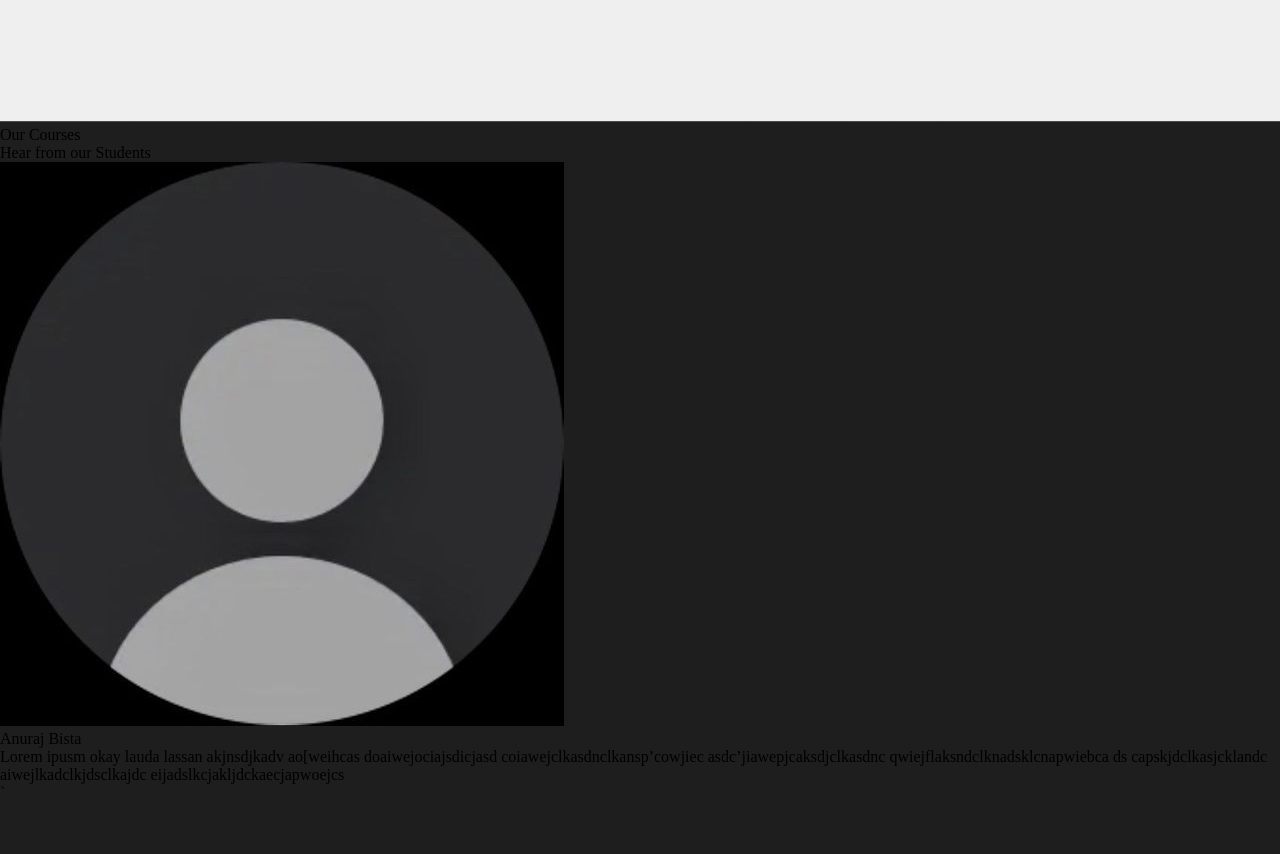
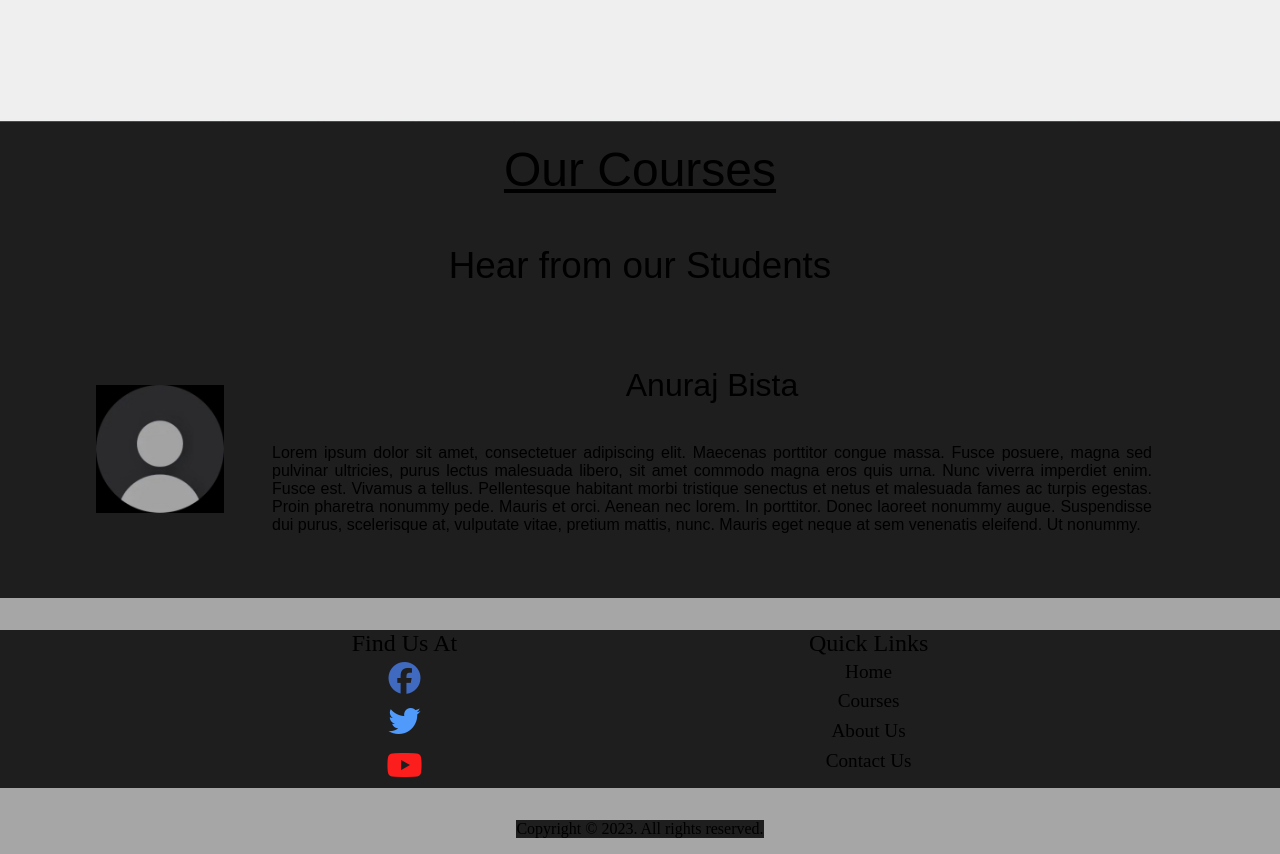
Before and after one commit to poudlanuz1/assignment, a plain HTML site: page index.html in a window 1280 px wide. Shown: the part 580-1434 px from the top of the page. Before the commit the page ends 1382 px from the top, so only its background shows below. Drawn offline with Linux system fonts and the light colour scheme.

Commit message:
third commit

```diff
--- a/index.html
+++ b/index.html
@@ -29,19 +29,54 @@
       <div id="coursebox"></div>
       <div id="hear">Hear from our Students</div>
       <div id="testimony">
-        <div id="dp"><img src="nopic.jpeg" alt="" id="displaypic" /></div>
+        <div id="dp">
+          <img src="nopic.jpeg" alt="ABC University" id="displaypic" />
+        </div>
         <div id="testimonywriting">
           <div id="name">Anuraj Bista</div>
           <div id="maintestimony">
-            Lorem ipusm okay lauda lassan akjnsdjkadv ao[weihcas
-            doaiwejociajsdicjasd coiawejclkasdnclkansp’cowjiec
-            asdc’jiawepjcaksdjclkasdnc qwiejflaksndclknadsklcnapwiebca ds
-            capskjdclkasjcklandc aiwejlkadclkjdsclkajdc
-            eijadslkcjakljdckaecjapwoejcs
+            Lorem ipsum dolor sit amet, consectetuer adipiscing elit. Maecenas
+            porttitor congue massa. Fusce posuere, magna sed pulvinar ultricies,
+            purus lectus malesuada libero, sit amet commodo magna eros quis
+            urna. Nunc viverra imperdiet enim. Fusce est. Vivamus a tellus.
+            Pellentesque habitant morbi tristique senectus et netus et malesuada
+            fames ac turpis egestas. Proin pharetra nonummy pede. Mauris et
+            orci. Aenean nec lorem. In porttitor. Donec laoreet nonummy augue.
+            Suspendisse dui purus, scelerisque at, vulputate vitae, pretium
+            mattis, nunc. Mauris eget neque at sem venenatis eleifend. Ut
+            nonummy.
           </div>
         </div>
       </div>
     </div>
-</body>
+  </body>
+  <div class="footer">
+    <div class="links">
+      <div class="find-us">
+        <p>Find Us At</p>
+        <div class="icon">
+          <i class="fa-brands fa-facebook fa-2xl" style="color: #406abf"></i>
+        </div>
+        <div class="icon">
+          <i class="fa-brands fa-twitter fa-2xl" style="color: #509afb"></i>
+        </div>
+        <div class="icon">
+          <i class="fa-brands fa-youtube fa-2xl" style="color: #fc1d1d"></i>
+        </div>
+      </div>
+      <div class="QuickLinks">
+        <p id="quick-links">Quick Links</p>
+        <p>Home</p>
+        <p>Courses</p>
+        <p>About Us</p>
+        <p>Contact Us</p>
+      </div>
+    </div>
+    <p class="copyright">Copyright © 2023. All rights reserved.</p>
+  </div>
+
+  <script
+    src="https://kit.fontawesome.com/cae263161a.js"
+    crossorigin="anonymous"
+  ></script>
 </html>
-`
--- a/style.css
+++ b/style.css
@@ -63,3 +63,90 @@
     height: 606px;
     width: 1480px;
 }
+
+#writings{
+    display: flex;
+    flex-direction: column;
+    font-family: 'League Spartan', sans-serif;
+}
+
+#courses{
+    text-decoration: underline;
+    text-align: center;
+    padding-top: 1rem;
+    padding-bottom: 2rem;
+    font-size: 3rem;
+}
+#hear{
+    text-align: center;
+    padding-top: 1rem;
+    font-size: 2.3rem;
+    margin-bottom: 3rem;
+}
+
+#testimony{
+    padding: 1rem 6rem 1rem 6rem;
+    display: flex;
+    justify-content: space-between;
+    align-items: center;
+}
+
+#displaypic{
+    height: 8rem;
+    width: 8rem;
+    background-color: transparent;
+}
+
+#name{
+    text-align: center;
+    font-size: 2rem;
+    margin-bottom: 2.5rem;
+}
+
+#testimonywriting{
+    text-align: justify;
+    display: flex;
+    flex-direction: column;
+    padding: 1rem 2rem 1rem 3rem;
+}
+
+.footer{
+    margin-top: 2em;
+    padding-bottom: 1em;
+    display: flex;
+    flex-direction: column;
+    align-items: center;
+    background-color: rgb(166, 166, 166);
+}
+.links{
+    width: 100vw;
+    margin-top: 2em;
+    display: flex;
+    justify-content: space-evenly;
+}
+.QuickLinks p{
+    font-size: 1.2em;
+}
+.find-us{
+    display: flex;
+    flex-direction: column;
+    align-items: center;
+}
+.find-us p, #quick-links{
+    font-size: 1.5em;
+    padding:0;
+}
+.QuickLinks{
+    display: flex;
+    flex-direction: column;
+    align-items: center;
+}
+.icon{
+    margin: .8em;
+}
+.QuickLinks p{
+    padding: .2em;
+}
+.copyright{
+    margin-top: 2em;
+}
```
